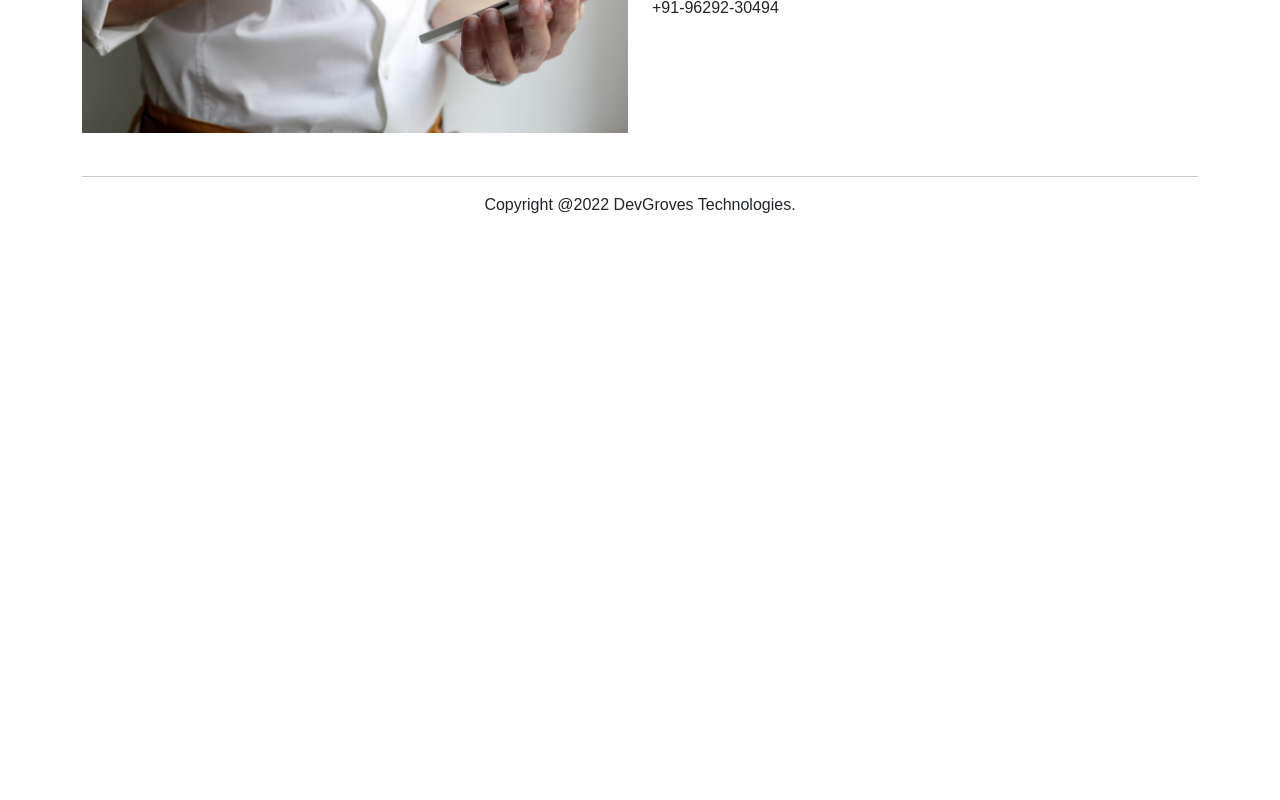
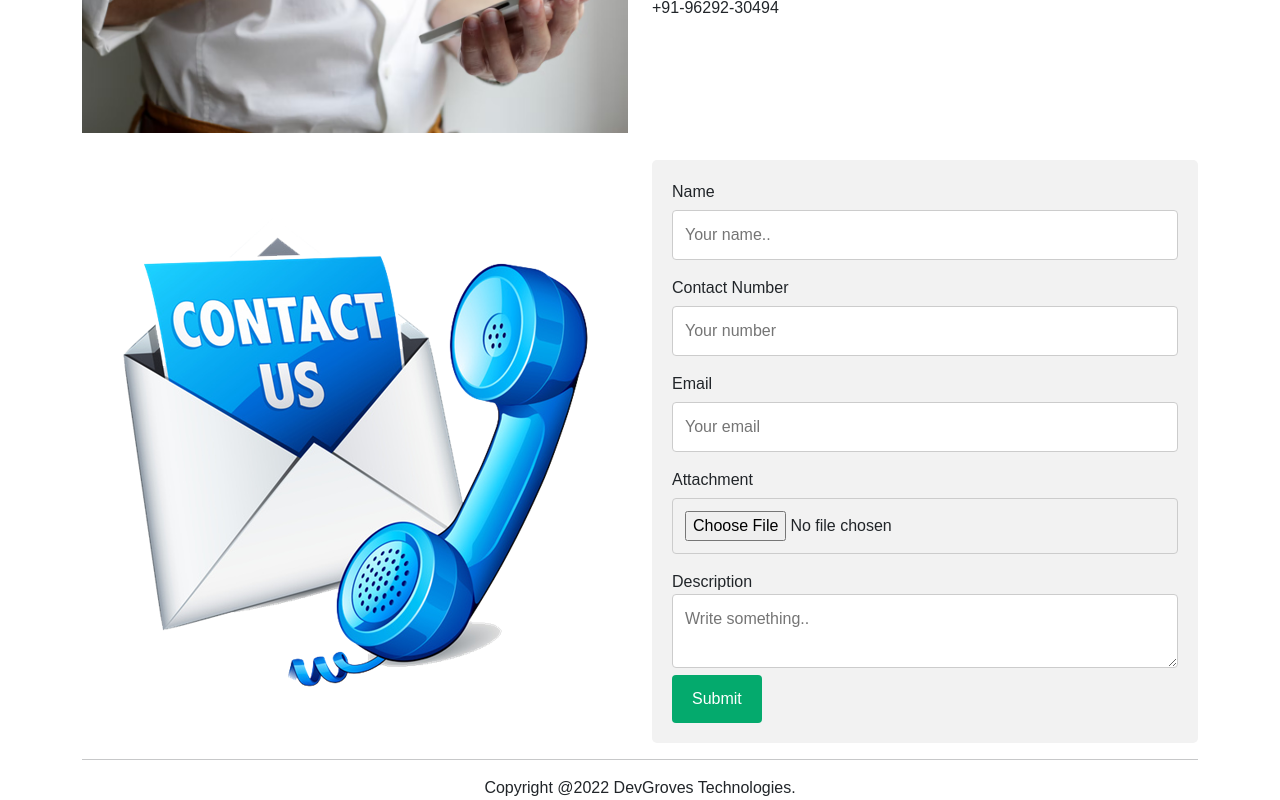
Before and after one commit to devgroves/consultingtemplatebynextjs, a Next.js app: page /contact in a window 1280 px wide. Shown: the part 317-1117 px from the top of the page. Before the commit the page ends 800 px from the top, so only its background shows below. Built offline with nearby package versions, Linux system fonts and the light colour scheme.

Commit message:
contact from layout added

```diff
--- a/pages/contact.jsx
+++ b/pages/contact.jsx
@@ -6,6 +6,7 @@ import { Container, Row, Col } from "react-bootstrap";
 import Footer from "../components/Footer";
 import Header from "../components/Header";
 import Breadcrumbs from "../components/Breadcrumbs";
+import FormImage from "./images/contact-form.png"
 
 export default function Contact() {
   return (
@@ -21,8 +22,15 @@ export default function Contact() {
       <Header />
       <Container>
         <Row className="center container-height">
-        <Col md={6} sm={12} className="mobile-container">
-            <Image src={ContactUsImage} alt="Contact us image" height={400} width={600} placeholder="blur" className="imgContain" />
+          <Col md={6} sm={12} className="mobile-container">
+            <Image
+              src={ContactUsImage}
+              alt="Contact us image"
+              height={400}
+              width={600}
+              placeholder="blur"
+              className="imgContain"
+            />
             <Breadcrumbs name="Contact us" />
           </Col>
           <Col className="zeropadding" md={6} sm={12}>
@@ -34,6 +42,35 @@ export default function Contact() {
             <br />
           </Col>
         </Row>
+        <Row>
+          <Col className="center">
+            <Image src={FormImage}  alt=" form image" />
+          </Col>
+          <Col>
+            <div className="form-container">
+              <form>
+                <label htmlFor="fname">Name</label>
+                <input type="text" id="fname" name="firstname" placeholder="Your name.." />
+
+                <label htmlFor="number">Contact Number</label>
+                <input type="text" id="number" name="number" placeholder="Your number" />
+
+                <label htmlFor="email">Email</label>
+                <input type="email" id="email" name="email" placeholder="Your email" />
+
+                <label htmlFor="file">Attachment</label>
+                <input type="file" id="file" name="file" placeholder="Attach Your file" />
+
+                <label htmlFor="subject">Description</label>
+                <textarea id="subject" name="subject" placeholder="Write something..">
+
+                </textarea>
+
+                <input type="submit" value="Submit" />
+              </form>
+            </div>
+          </Col>
+        </Row>
       </Container>
       <Footer />
     </>
--- a/styles/common.css
+++ b/styles/common.css
@@ -143,3 +143,65 @@ hr {
   text-decoration: underline;
   margin-top: 10px;
 }
+
+/* Contact form  */
+
+input[type=text], select, textarea {
+  width: 100%;
+  padding: 12px;
+  border: 1px solid #ccc;
+  border-radius: 4px;
+  box-sizing: border-box;
+  margin-top: 6px;
+  margin-bottom: 16px;
+  resize: vertical;
+}
+input[type=email], select, textarea {
+  width: 100%;
+  padding: 12px;
+  border: 1px solid #ccc;
+  border-radius: 4px;
+  box-sizing: border-box;
+  margin-top: 6px;
+  margin-bottom: 16px;
+  resize: vertical;
+}
+input[type=number], select, textarea {
+  width: 100%;
+  padding: 12px;
+  border: 1px solid #ccc;
+  border-radius: 4px;
+  box-sizing: border-box;
+  margin-top: 6px;
+  margin-bottom: 16px;
+  resize: vertical;
+}
+input[type=file], select, textarea {
+  width: 100%;
+  padding: 12px;
+  border: 1px solid #ccc;
+  border-radius: 4px;
+  box-sizing: border-box;
+  margin-top: 6px;
+  margin-bottom: 16px;
+  resize: vertical;
+}
+
+input[type=submit] {
+  background-color: #04AA6D;
+  color: white;
+  padding: 12px 20px;
+  border: none;
+  border-radius: 4px;
+  cursor: pointer;
+}
+
+input[type=submit]:hover {
+  background-color: #45a049;
+}
+
+.form-container {
+  border-radius: 5px;
+  background-color: #f2f2f2;
+  padding: 20px;
+}
```
Also changed, not shown: pages/images/contact-form.png (added).
